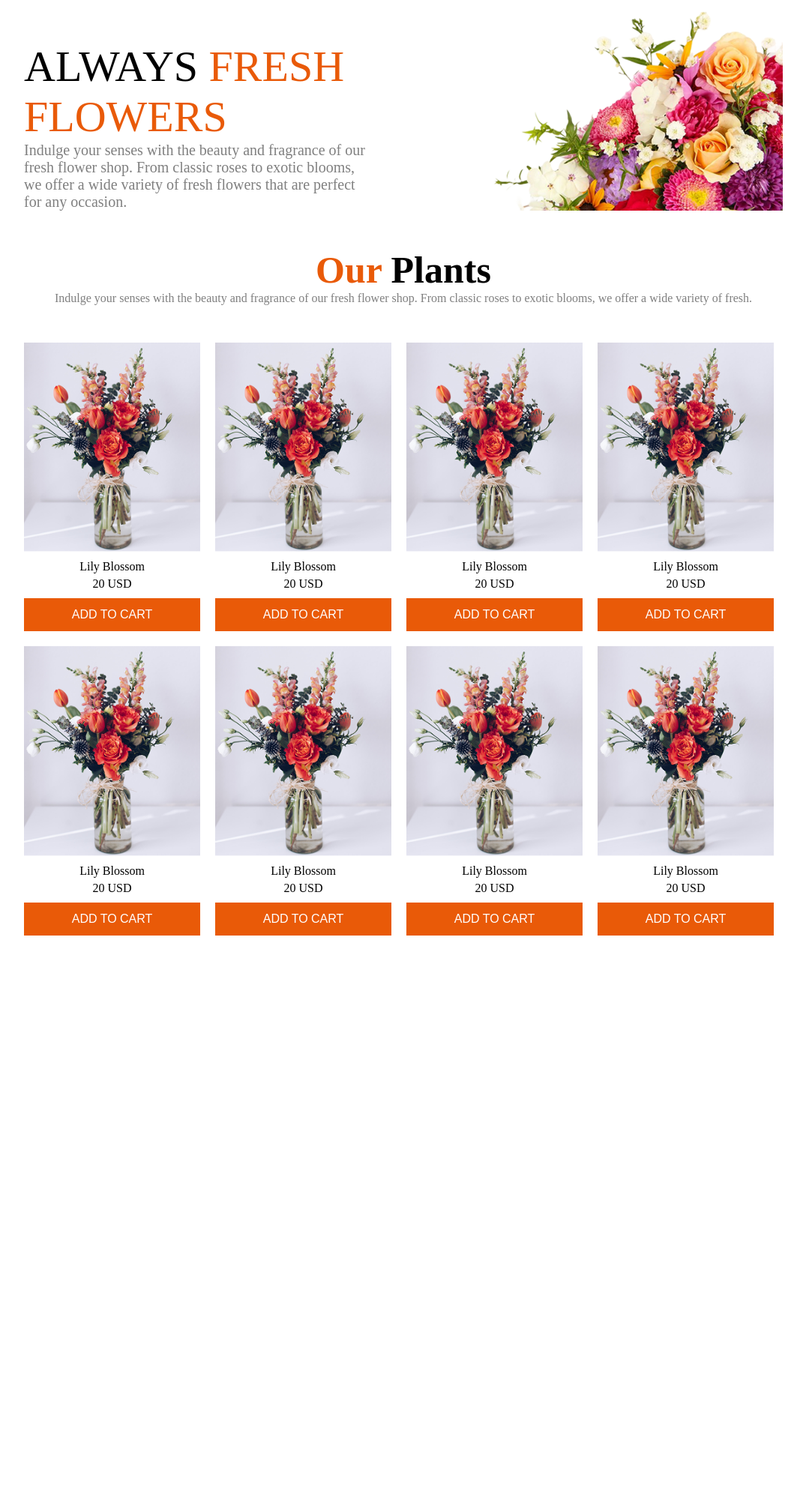
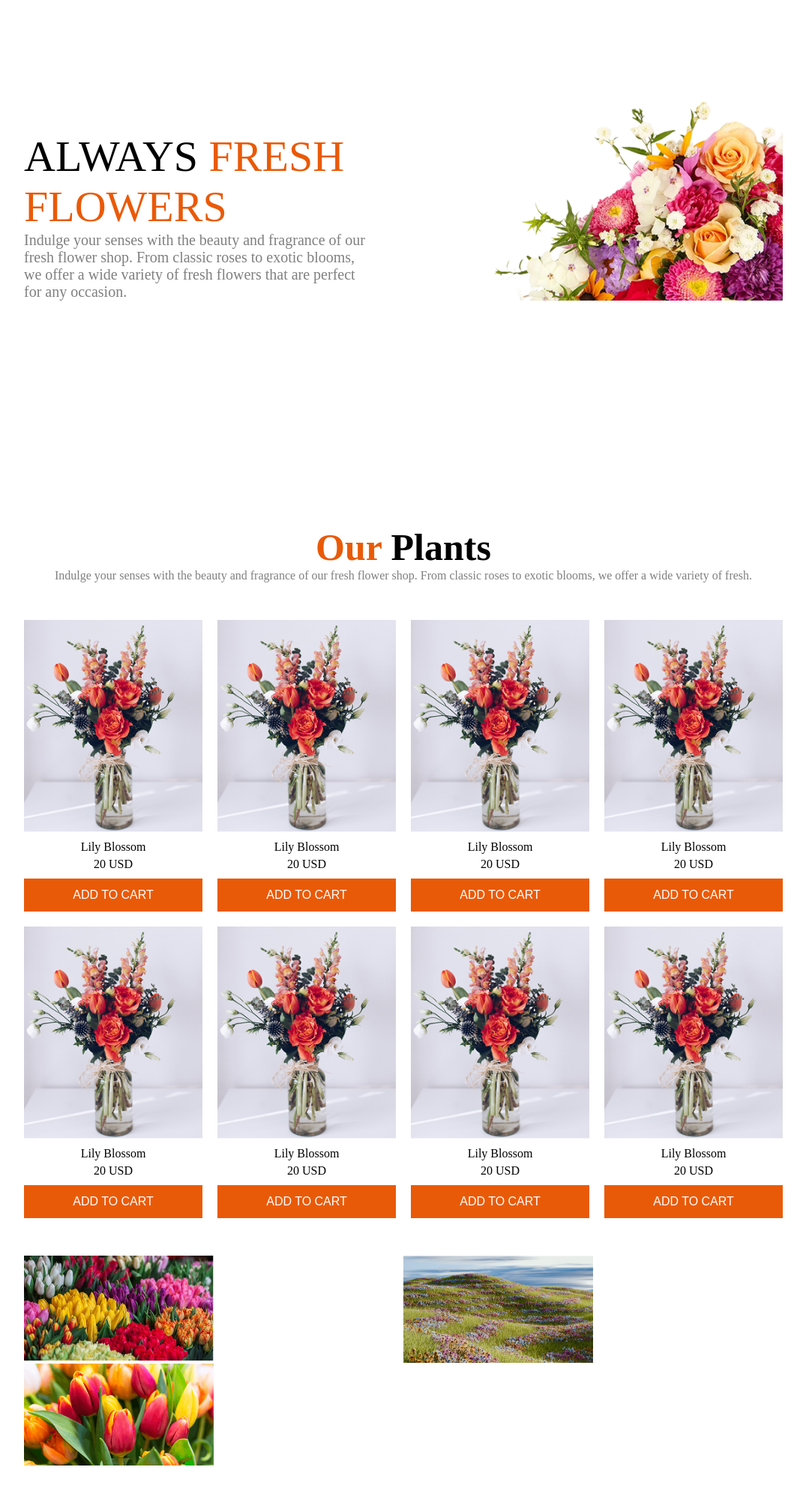
Before and after one commit to Wakil-Mahmud-R/flower-market, a plain HTML site: page index.html in a window 1280 px wide. Shown: the part 89-2082 px from the top of the page at 75% size, without its empty margins (102-1177 px from the left). Before the commit the page ends 1387 px from the top, so only its background shows below. Drawn offline with Linux system fonts and the light colour scheme.

Commit message:
last commit for now

```diff
--- a/index.html
+++ b/index.html
@@ -9,7 +9,7 @@
 </head>
 <body>
 
-    <section>
+    <section class="first-sec">
         <!-- desktop nav starts here -->
         <div class="nav-bar">
             <div class="in-middle-top flex-one">
@@ -60,7 +60,7 @@
 
     </section>
 
-    <section>
+    <section">
             <div class="our-plants-center">
                 <h1 class="f-size-four"><span class="color-three">Our</span> Plants</h1>
                 <p class="color-four">Indulge your senses with the beauty and fragrance of our fresh flower shop. From classic roses to exotic blooms, we offer a wide variety of fresh.</p>
@@ -164,5 +164,17 @@
         </div>
     </section>
 
+
+    <section class="first-sec">
+
+        <div class="img-container in-middle">
+            <div class="f-img"><img src="assets/deal-bloom.png" alt="">
+            <img src="assets/deal-ana.png" alt="">
+            </div>
+            <div class="f-img"><img src="assets/deal-zabo.png" alt=""></div>
+        </div>
+
+    </section>
+
 </body>
 </html>
--- a/styles/style.css
+++ b/styles/style.css
@@ -10,6 +10,14 @@
 }
 
 /* flex related styles */
+
+.first-sec{
+    height: 90vh;
+}
+
+/* .first-sec{
+    height: 90vh;
+} */
 
 .our-plants-center{
     text-align: center;
@@ -56,28 +64,34 @@
     text-align: center;
 }
 
-
-/* card realted styles */
+/* card related styles */
 .card-container {
     display: grid;
     grid-template-columns: repeat(4 , 1fr);
 
-    max-width: 1000px;
+    text-align: center;
     gap: 20px;
-    text-align: center;
 
-    margin-top: 50px;
+      margin-top: 50px;
     margin-bottom: 50px;
 }
+
+.card img {
+    width: 100%;
+}
+
 .card span{
     display: inline-block;
     padding-top: 5px;
 }
-.card img {
-    width: 100%;
+.img-container {
+    display: grid;
+    grid-template-columns: repeat(2, 1fr);
 }
 
-
+.f-img img {
+    width: 50%;
+}
 /* card end */
 /* btn */
 
@@ -170,6 +184,13 @@
     font-size: 1.375rem;
 }
 
+
+/* nav related styles */
+
+.nav-bar {
+    margin-bottom: 120px;
+}
+
 @media screen and (max-width: 576px){
     .nav-bar {
         display: none;
@@ -191,6 +212,7 @@
     .nav-img{
         display: flex;
         justify-content: flex-start;
+        width: 40%;
     }
 
     .display-grid {
@@ -215,7 +237,9 @@
 
 
     }
-
+    .first-sec{
+    height: auto;
+}
 
     .f-size-four {
         font-size: 1.5rem;
```
